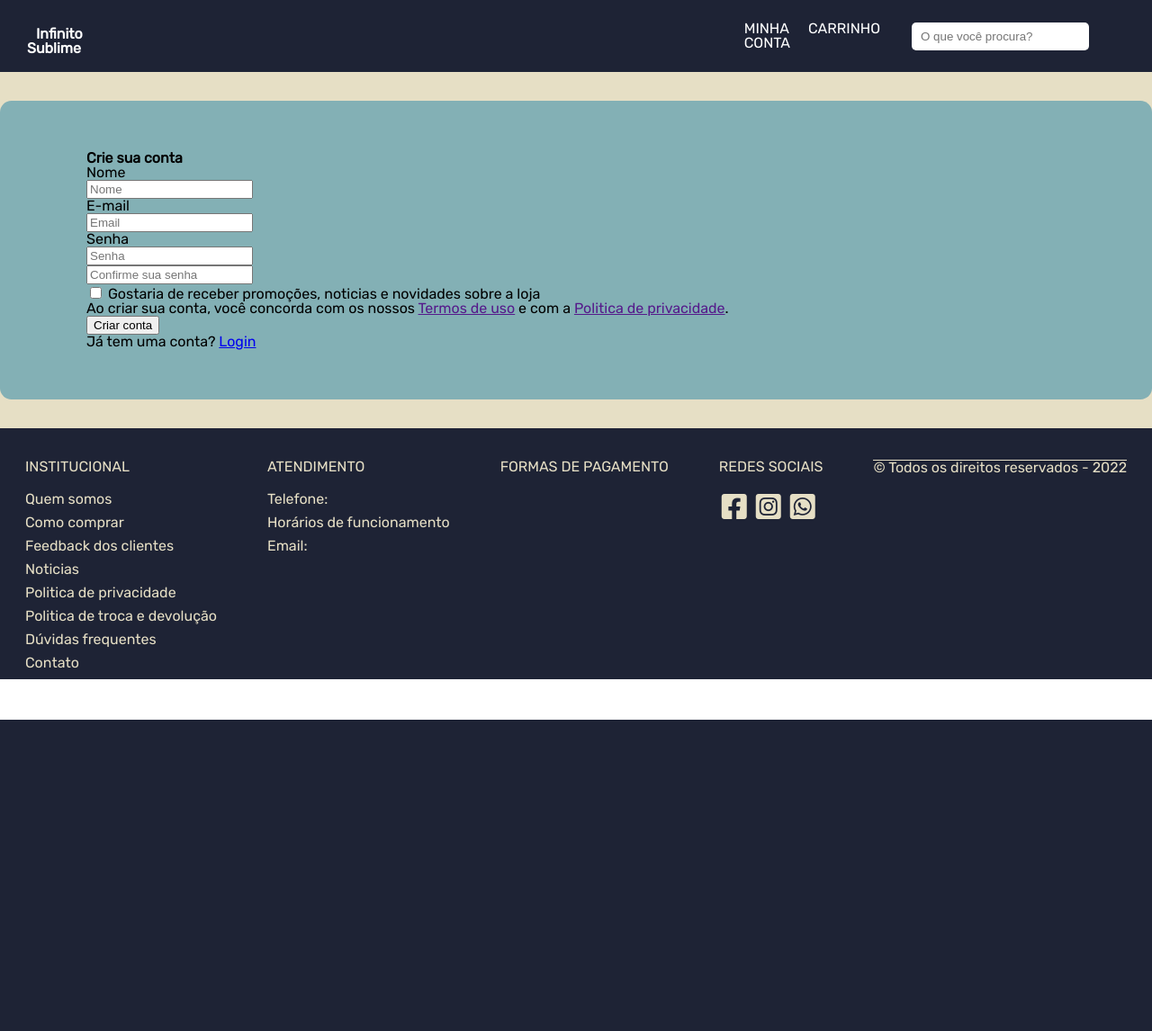
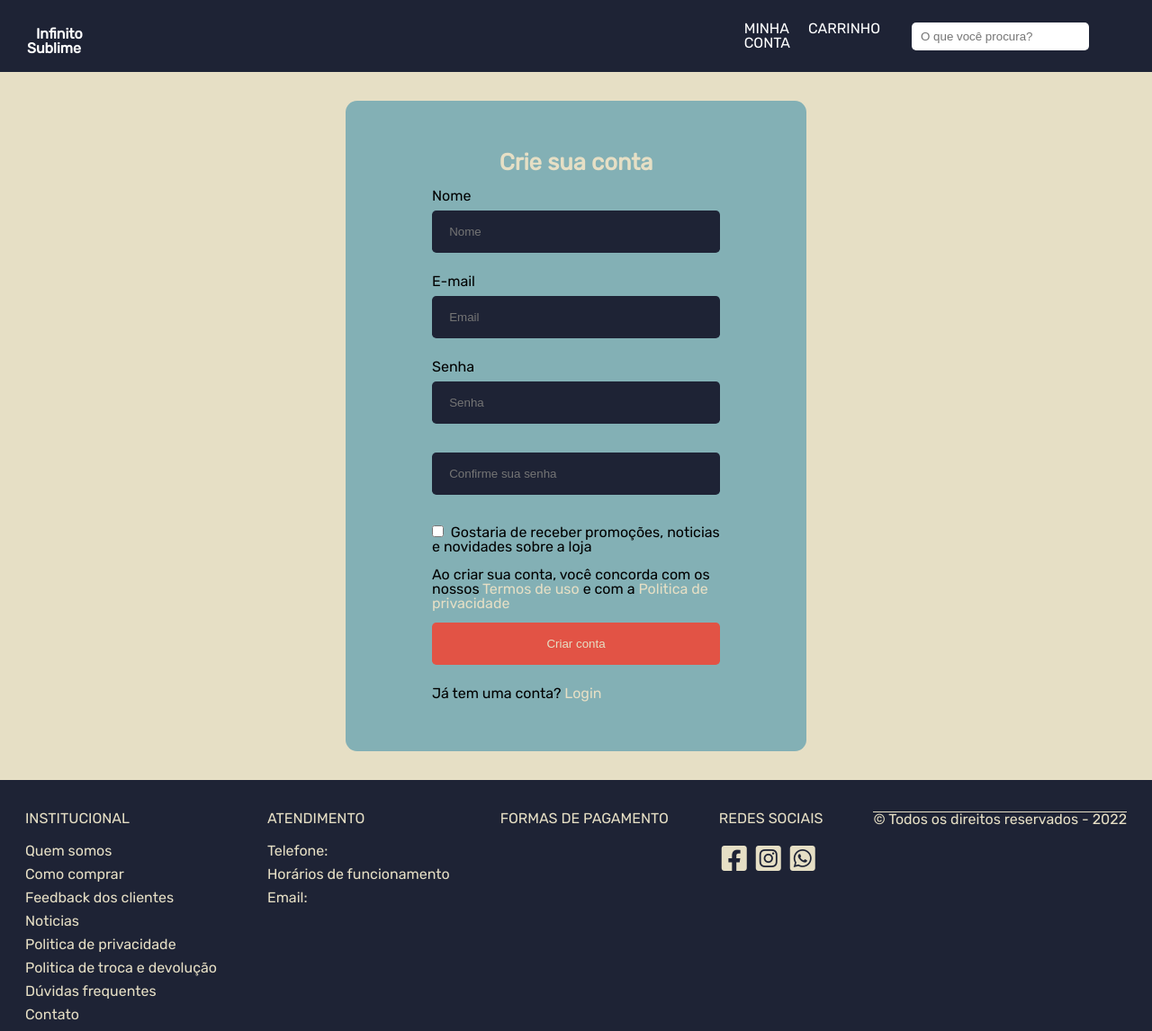
Before and after one commit to lindaiely/infinitosublime, a PHP site: page /criar-conta.php in a window 1280 px wide. Shown: the whole page at 90% size. Before the commit the page ends 800 px from the top, so only its background shows below. Run offline with PHP 8.4, Linux system fonts and the light colour scheme; some libraries are stand-ins or nearby versions.

Commit message:
criaçao da pag criar conta

```diff
--- a/criar-conta.php
+++ b/criar-conta.php
@@ -70,9 +70,8 @@
         color: #1E2335;
         background-color: rgba(255, 255, 255, 0.938);
     }
-	nav{
+	.criarconta{
 		grid-area: criarconta;
-		width: 100%;
 		background-color: #83B0B5;
 		margin: 2rem auto;
         padding: 3.5rem 6rem;
@@ -80,8 +79,73 @@
         flex-direction: column;
         flex-wrap: wrap;
         border-radius: 0.8rem;
+        width: 40%;
 	}
-
+	.criarconta h2{
+		font-size: 1.6rem;
+        color: #E6DFC5;
+        margin: 0 auto 1rem auto;
+        text-align: center;
+	}
+	.criarconta form{
+		display: flex;
+        flex-direction: column;
+        flex-wrap: wrap;
+        flex: 1;
+	}
+	.criarconta input{
+		border-radius: 0.3rem;
+        border: none;
+        outline: none;
+        background-color: #1E2335;
+        color: #E6DFC5;
+        margin: 0.5rem 4.5rem 1.5rem auto;
+        padding: 1rem 4rem 1rem 1.2rem;
+	}
+	#nome, #login, #senha, #confsenha{
+		width: 100%;
+	}
+    .btn{
+        margin: 0.5rem 0 1.5rem;
+        padding: 1rem;
+        border: none;
+        outline: none;
+        color: #E6DFC5;
+        border-radius: 0.3rem;
+    }
+    button{
+        cursor: pointer;
+    }
+    .btn-danger{
+        background-color: #E25345;
+    }
+    .auxiliar input[type="checkbox"]{
+        margin: 0;
+        padding: 0;
+    }
+    .auxiliar{
+        display: flex;
+        flex-wrap: wrap;
+        flex-direction: column;
+        margin: auto;
+    }
+    .auxiliar a{
+        color: #E6DFC5;
+        text-decoration: none;
+    }
+    .auxiliar p{
+        text-decoration: none;
+        margin: 10px auto 5px auto;
+    }
+    .auxiliar #aux{
+        margin: 0;
+    }
+    .input-wrapper{
+        position: relative;
+        color: #E6DFC5;
+        font-weight: bold;
+        font-family: "Font Awesome 5 free";
+    }
 	footer{
         grid-area: rodape;
         width: 100%;
@@ -138,18 +202,17 @@
 					<div class="input-wrapper input-senha">
 						<input type="password" name="senha" id="senha" placeholder="Senha">
 					</div>
-					<div class="input-wrapper input-senha">
-						<input type="password" name="senha" id="senha" placeholder="Confirme sua senha">
+					<div class="input-wrapper input-confsenha">
+						<input type="password" name="confsenha" id="confsenha" placeholder="Confirme sua senha">
 					</div>
 					<div class="auxiliar">
-                    <label for="aux">
-                        <input type="checkbox" name="aux" id="aux">
-                        Gostaria de receber promoções, noticias e novidades sobre a loja
-                    </label>
-					<p>Ao criar sua conta, você concorda com os nossos <a href="">Termos de uso</a> e com a <a href="">Politica de privacidade</a>.</p>
-                </div>
-                <button class="btn btn-danger">Criar conta</button>
-				<p>Já tem uma conta? <a href="login.php">Login</a> </p>
+                        <label for="">
+                            <p><input type="checkbox">&nbsp; Gostaria de receber promoções, noticias e novidades sobre a loja</p>
+                        </label>
+                        <p>Ao criar sua conta, você concorda com os nossos <a href="">Termos de uso</a> e com a <a href="">Politica de privacidade</a></p>
+                        <button class="btn btn-danger">Criar conta</button>
+                        <p id="aux">Já tem uma conta? <a href="login.php">Login</a> </p>
+                    </div>
             </form>
 		</nav>
 		<footer class="rodape">
--- a/login.php
+++ b/login.php
@@ -99,7 +99,7 @@
         outline: none;
         background-color: #1E2335;
         color: #E6DFC5;
-        margin: 0.5rem 2.5rem 1.5rem auto;
+        margin: 0.5rem 4.5rem 1.5rem auto;
         padding: 1rem 4rem 1rem 2.5rem;
     }
     #login, #senha{
```
